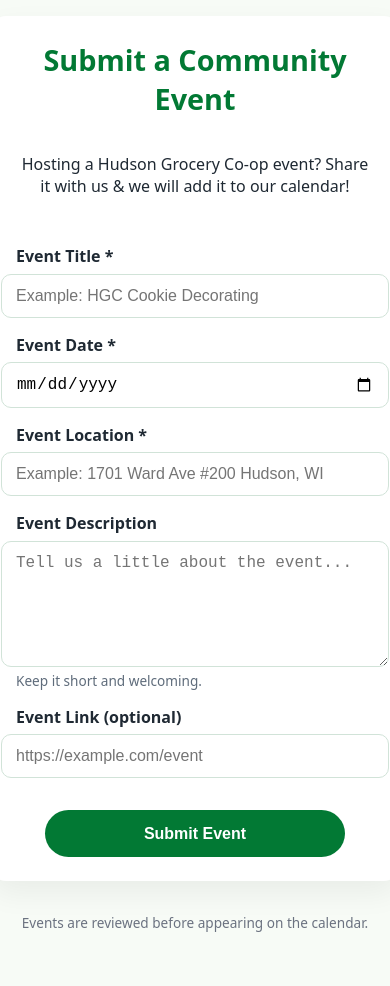
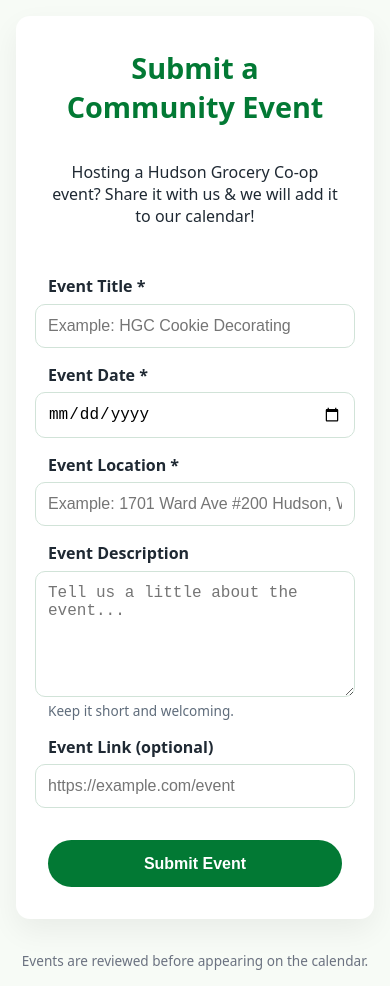
Before and after one commit to kaia2020/Event_Submission, a website: page public/index.html in a window 390 px wide. Before the commit the page ends 948 px from the top, so only its background shows below. Drawn offline with Linux system fonts and the light colour scheme.

Commit message:
Update index.html

```diff
--- a/public/index.html
+++ b/public/index.html
@@ -4,172 +4,55 @@
 <meta charset="UTF-8" />
 <title>Submit an Event | Hudson Grocery Co-op</title>
 <meta name="viewport" content="width=device-width, initial-scale=1" />
-
 <style>
 :root {
   --green-dark: #027934;
-      --green-light: #97c93c;
   --bg-soft: #f7fbf6;
   --text-dark: #1f2933;
   --radius: 14px;
 }
-
-    /* Body + full viewport centering */
 body {
   margin: 0;
-      font-family: system-ui, -apple-system, BlinkMacSystemFont, sans-serif;
+  font-family: system-ui, sans-serif;
   background: var(--bg-soft);
   color: var(--text-dark);
-
   display: flex;
-      justify-content: center; /* horizontal centering */
-      align-items: center;     /* vertical centering */
-      min-height: 100vh;       /* full viewport */
-      padding: 0;
-    }
-
-    /* Container to hold the card */
-    .container {
-      width: 100%;
-      max-width: 520px;
-      display: flex;
-      flex-direction: column;
+  justify-content: center;
   align-items: center;
+  min-height: 100vh;
   padding: 1rem;
 }
-
-    /* Card style */
+.container { max-width: 520px; width: 100%; }
 .card {
   background: #fff;
   border-radius: var(--radius);
   padding: 2rem;
   box-shadow: 0 12px 30px rgba(0,0,0,0.06);
-      width: 100%;
   display: flex;
   flex-direction: column;
   align-items: center;
 }
-
-    h1 {
-      margin-top: 0;
-      color: var(--green-dark);
-      font-size: 1.8rem;
-      text-align: center;
-    }
-
-    p.subtitle {
-      text-align: center;
-      font-size: 1rem;
-      margin-bottom: 2rem;
-    }
-
-    form {
-      width: 100%;
-      display: flex;
-      flex-direction: column;
-      align-items: center;
-    }
-
-    label {
-      display: block;
-      font-weight: 600;
-      margin-top: 1rem;
-      margin-bottom: 0.4rem;
-      width: 100%;
-    }
-
-    input,
-    textarea {
-      width: 100%;
-      padding: 0.75rem 0.85rem;
-      border-radius: 10px;
-      border: 1px solid #d1e3d8;
-      font-size: 1rem;
-    }
-
-    input:focus,
-    textarea:focus {
-      outline: none;
-      border-color: var(--green-dark);
-      box-shadow: 0 0 0 2px rgba(2,121,52,0.15);
-    }
-
-    textarea {
-      resize: vertical;
-      min-height: 100px;
-    }
-
-    .hint {
-      font-size: 0.85rem;
-      color: #5f6c7b;
-      margin-top: 0.25rem;
-      text-align: left;
-      width: 100%;
-    }
-
-    button {
-      margin-top: 2rem;
-      width: 100%;
-      max-width: 300px;
-      padding: 0.9rem;
-      font-size: 1rem;
-      font-weight: 700;
-      background: var(--green-dark);
-      color: #fff;
-      border: none;
-      border-radius: 999px;
-      cursor: pointer;
-      transition: transform 0.15s ease, box-shadow 0.15s ease;
-    }
-
-    button:hover {
-      transform: translateY(-1px);
-      box-shadow: 0 6px 18px rgba(2,121,52,0.3);
-    }
-
-    button:disabled {
-      opacity: 0.6;
-      cursor: not-allowed;
-    }
-
-    .status {
-      margin-top: 1rem;
-      font-size: 0.95rem;
-      text-align: center;
-      display: none;
-    }
-
-    .status.success {
-      color: var(--green-dark);
-    }
-
-    .status.error {
-      color: #b91c1c;
-    }
-
-    footer {
-      text-align: center;
-      font-size: 0.85rem;
-      margin-top: 2rem;
-      color: #6b7280;
-    }
-
-    /* Mobile adjustments */
-    @media (max-width: 600px) {
-      .card {
-        padding: 1.5rem;
-      }
-    }
+h1 { margin-top:0; color: var(--green-dark); font-size: 1.8rem; text-align:center; }
+p.subtitle { text-align:center; font-size:1rem; margin-bottom:2rem; }
+form { width:100%; display:flex; flex-direction:column; align-items:center; }
+label { display:block; font-weight:600; margin-top:1rem; margin-bottom:0.4rem; width:100%; }
+input, textarea { width:100%; padding:0.75rem; border-radius:10px; border:1px solid #d1e3d8; font-size:1rem; }
+input:focus, textarea:focus { outline:none; border-color:var(--green-dark); box-shadow:0 0 0 2px rgba(2,121,52,0.15); }
+textarea { resize:vertical; min-height:100px; }
+.hint { font-size:0.85rem; color:#5f6c7b; margin-top:0.25rem; text-align:left; width:100%; }
+button { margin-top:2rem; width:100%; max-width:300px; padding:0.9rem; font-size:1rem; font-weight:700; background:var(--green-dark); color:#fff; border:none; border-radius:999px; cursor:pointer; }
+button:hover { transform:translateY(-1px); box-shadow:0 6px 18px rgba(2,121,52,0.3); }
+.status { margin-top:1rem; font-size:0.95rem; text-align:center; display:none; }
+.status.success { color:var(--green-dark); }
+.status.error { color:#b91c1c; }
+footer { text-align:center; font-size:0.85rem; margin-top:2rem; color:#6b7280; }
 </style>
 </head>
-
 <body>
 <div class="container">
   <div class="card">
     <h1>Submit a Community Event</h1>
-      <p class="subtitle">
-        Hosting a Hudson Grocery Co-op event? Share it with us & we will add it to our calendar!
-      </p>
+    <p class="subtitle">Hosting a Hudson Grocery Co-op event? Share it with us & we will add it to our calendar!</p>
 
     <form id="eventForm">
       <label>Event Title *</label>
@@ -190,19 +73,11 @@
 
       <button type="submit">Submit Event</button>
 
-        <div class="status success" id="successMsg">
-          Thank you! Your event has been submitted for review 🌿
-        </div>
-
-        <div class="status error" id="errorMsg">
-          Something went wrong. Please try again later.
-        </div>
+      <div class="status success" id="successMsg">Thank you! Your event has been submitted 🌿</div>
+      <div class="status error" id="errorMsg">Something went wrong. Please try again later.</div>
     </form>
   </div>
-
-    <footer>
-      Events are reviewed before appearing on the calendar.
-    </footer>
+  <footer>Events are reviewed before appearing on the calendar.</footer>
 </div>
 
 <script>
@@ -210,9 +85,8 @@
 const successMsg = document.getElementById("successMsg");
 const errorMsg = document.getElementById("errorMsg");
 
-    form.addEventListener("submit", function (e) {
+form.addEventListener("submit", async function(e) {
   e.preventDefault();
-
   successMsg.style.display = "none";
   errorMsg.style.display = "none";
 
@@ -222,23 +96,24 @@
     location: form.location.value.trim(),
     description: form.description.value.trim(),
     url: form.url.value.trim(),
-        approved: false
+    approved: true
   };
 
-fetch("https://hgc-event-submission.onrender.com/events", {
+  try {
+    const res = await fetch("/events", {
       method: "POST",
       headers: { "Content-Type": "application/json" },
       body: JSON.stringify(data)
-})
+    });
 
-      .then(res => {
     if (!res.ok) throw new Error("Network error");
+
     successMsg.style.display = "block";
     form.reset();
-      })
-      .catch(() => {
+  } catch (err) {
+    console.error(err);
     errorMsg.style.display = "block";
-      });
+  }
 });
 </script>
 </body>
```
Lines whose indentation alone changed are shown as unchanged.
